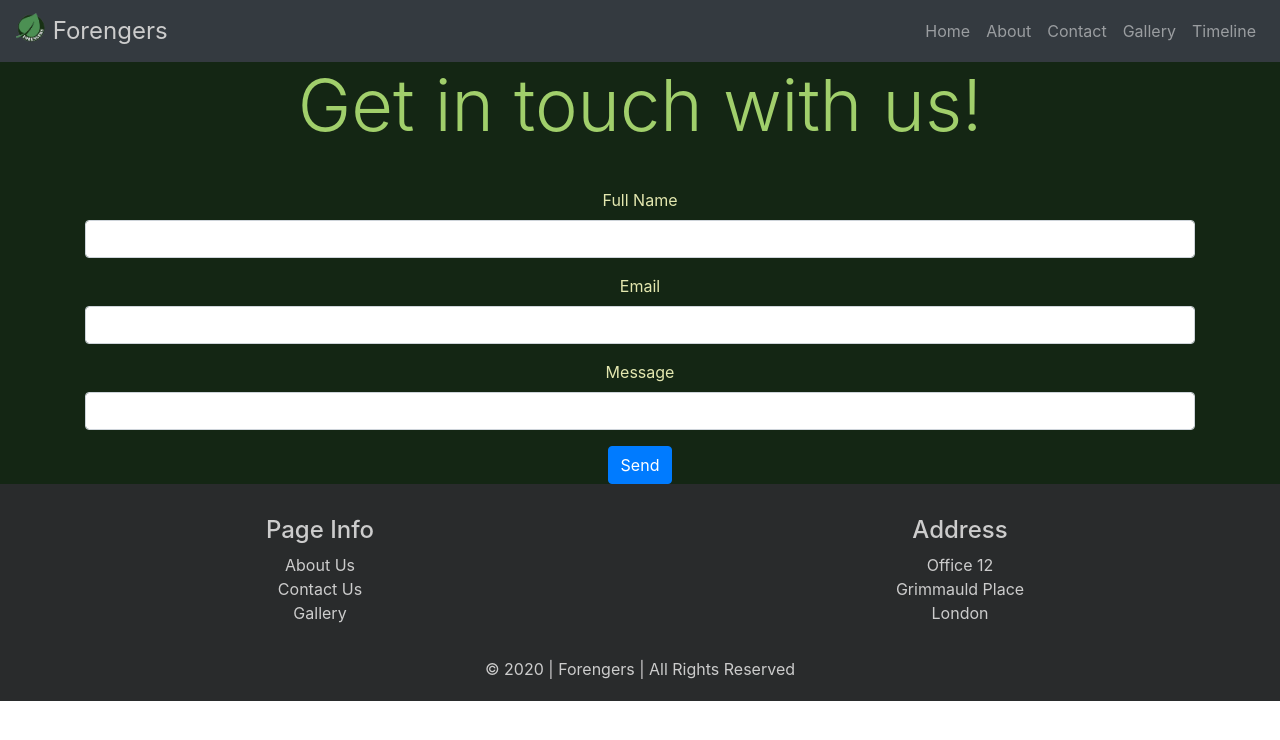
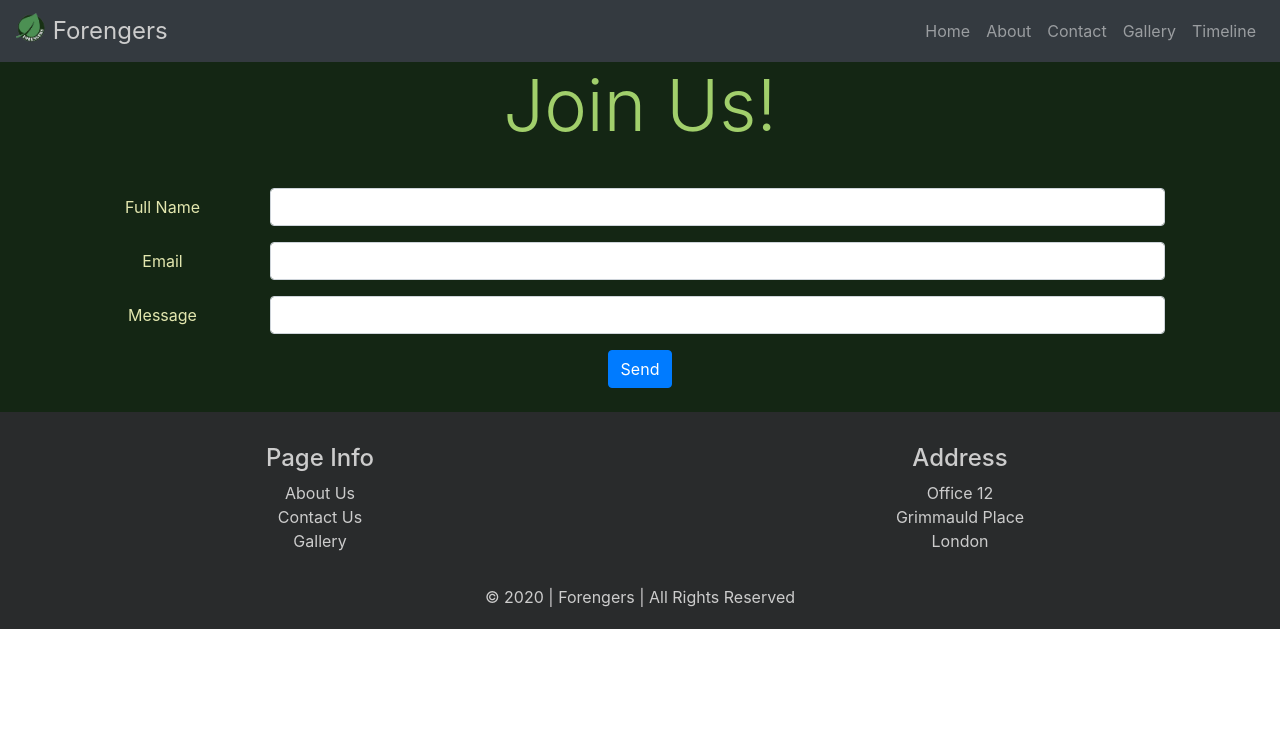
Before and after one commit to maheshn22/forengers-react-app, a React (Create React App) app: page /contact in a window 1280 px wide. Shown: the top 740 px of the page. Built offline with nearby package versions, Linux system fonts and the light colour scheme.

Commit message:
Timeline Images fitted

```diff
--- a/package.json
+++ b/package.json
@@ -30,7 +30,7 @@
     "react-vertical-timeline-component": "^2.6.2"
   },
   "scripts": {
-    "start": "node server.js",
+    "start": "react-scripts start",
     "build": "react-scripts build",
     "test": "react-scripts test",
     "eject": "react-scripts eject",
--- a/src/components/Navigation.js
+++ b/src/components/Navigation.js
@@ -33,14 +33,15 @@ class Navigation extends Component {
 				title: "About Us"
 			},
 			contact: {
-				title: "Get in touch with us!"
+				title: "Join Us!"
 			},
 			gallery: {
 				title: "Gallery"
 			},
 			timeline: {
 				title: "Timeline"
-			}
+			},
+
 		}
 	}
 
--- a/src/index.css
+++ b/src/index.css
@@ -28,6 +28,7 @@ code {
   font-size: 28px;
   margin: 1px;
   padding-left: 0px;
+  text-decoration: underline;
 }
 
 .m-card-info {
@@ -45,7 +46,6 @@ code {
 .m-card-about {
   font-size: 18px;
   padding-left: 0px;
-
 }
 
 .success-msg {
@@ -69,7 +69,6 @@ code {
 .footer-up{
   padding-bottom: 1rem;
   padding-left: 0rem;
-
 }
 
 .footer-bottom {
@@ -122,3 +121,18 @@ code {
 .lgreen {
   color: #a1cf6b;
 }
+
+.event-img {
+  margin-top: 20px;
+  border-radius: 10px;
+  width:100%;
+  height:100%;
+  box-shadow: 0px 0px 3px 1px #000;
+}
+
+.form-group {
+  width: 100%;
+  align-items: center;
+  align-content: center;
+  text-align: center;
+}
--- a/src/pages/ContactPage.js
+++ b/src/pages/ContactPage.js
@@ -2,7 +2,7 @@ import React from 'react'
 import Hero from '../components/Hero';
 import Content from '../components/Content';
 
-import {Form,Button} from 'react-bootstrap'
+import {Form,Button,Col,Row} from 'react-bootstrap'
 import Axios from 'axios';
 
 class ContactPage extends React.Component {
@@ -64,24 +64,30 @@ handleSubmit = (e) => {
 
 	render() {
 		return (
-			<div className="contact-page page">
+			<div className="contact-page page ">
 				<Hero title={this.props.title} />
 
 				<Content>
-					<Form onSubmit={this.handleSubmit} className="m-left">
-						 <Form.Group>
-							 <Form.Label htmlFor="full-name">Full Name</Form.Label>
+					<Form onSubmit={this.handleSubmit} className="m-lef">
+						 <Form.Group as={Row}>
+							 <Form.Label  column col-sm-2 sm="2" align="m-center" htmlFor="full-name">Full Name</Form.Label>
+							 <Col sm="10">
 							 <Form.Control id="full-name" name="name" type="text" value={this.state.name} onChange={this.handleChange}/>
+							 </Col>
 						 </Form.Group>
 
-						 <Form.Group>
-							 <Form.Label htmlFor="email">Email</Form.Label>
+						 <Form.Group as={Row}>
+							 <Form.Label column col-sm-2 sm="2" htmlFor="email">Email</Form.Label>
+							 <Col sm="10">
 							 <Form.Control id="email" name="email" type="text" value={this.state.email} onChange={this.handleChange}/>
+							 </Col>
 						 </Form.Group>
 
-						 <Form.Group>
-							 <Form.Label htmlFor="message">Message</Form.Label>
+						 <Form.Group as={Row}>
+							 <Form.Label column col-sm-2 sm="2" htmlFor="message">Message</Form.Label>
+							 <Col sm="10">
 							 <Form.Control id="message" name="message" type="textarea" value={this.state.message} onChange={this.handleChange}/>
+							 </Col>
 						 </Form.Group>
 
 
@@ -94,8 +100,12 @@ handleSubmit = (e) => {
 							 {this.state.emailSent ===false && <p className="d-inline err-msg">Form Not Submitted.</p>}
 
 					</Form>
+
+
 				</Content>
 
+
+				<br/>
 
 			</div>
 		)
--- a/src/pages/Timeline.js
+++ b/src/pages/Timeline.js
@@ -5,6 +5,12 @@ import { VerticalTimeline, VerticalTimelineElement }  from 'react-vertical-timel
 import 'react-vertical-timeline-component/style.min.css';
 //import Pokeball from '../assets/pokeball.png'
 import { MdEvent } from "react-icons/md";
+import event1 from '../assets/gallery-page/plantation01.webp'
+import event2 from '../assets/gallery-page/plantation02.webp'
+import event3 from '../assets/gallery-page/plantation03.webp'
+import event4 from '../assets/gallery-page/plantation04.webp'
+import event5 from '../assets/gallery-page/plantation05.webp'
+import event6 from '../assets/gallery-page/plantation06.webp'
 
 
 function Timeline(props) {
@@ -12,6 +18,7 @@ function Timeline(props) {
 		<div className="page">
 		<Hero title={props.title} />
 		<VerticalTimeline>
+				<div>
 				<VerticalTimelineElement
 					className="vertical-timeline-element--work"
 					contentStyle={{ background: 'rgb(33, 150, 243)', color: '#fff' }}
@@ -25,7 +32,9 @@ function Timeline(props) {
 					<p>
 						Creative Direction, User Experience, Visual Design, Project Management, Team Leading
 					</p>
+					<img src={event1} className="event-img" alt="Event"></img>
 				</VerticalTimelineElement>
+
 				<VerticalTimelineElement
 					className="vertical-timeline-element--work"
 					contentStyle={{ background: 'rgb(233, 30, 99)', color: '#fff' }}
@@ -39,7 +48,9 @@ function Timeline(props) {
 					<p>
 						Creative Direction, User Experience, Visual Design, SEO, Online Marketing
 					</p>
+					<img src={event2} className="event-img" alt="Event"></img>
 				</VerticalTimelineElement>
+
 				<VerticalTimelineElement
 					className="vertical-timeline-element--work"
 					contentStyle={{ background: 'rgb(33, 150, 243)', color: '#fff' }}
@@ -53,8 +64,10 @@ function Timeline(props) {
 					<p>
 						User Experience, Visual Design
 					</p>
+					<img src={event3} className="event-img" alt="Event "></img>
 				</VerticalTimelineElement>
-				<VerticalTimelineElement
+
+					<VerticalTimelineElement
 					className="vertical-timeline-element--work"
 					contentStyle={{ background: 'rgb(233, 30, 99)', color: '#fff' }}
 					contentArrowStyle={{ borderRight: '7px solid  rgb(233, 30, 99)' }}
@@ -67,7 +80,9 @@ function Timeline(props) {
 					<p>
 						User Experience, Visual Design
 					</p>
+					<img src={event4} className="event-img" alt="Event "></img>
 				</VerticalTimelineElement>
+
 				<VerticalTimelineElement
 					className="vertical-timeline-element--education"
 					contentStyle={{ background: 'rgb(33, 150, 243)', color: '#fff' }}
@@ -81,7 +96,9 @@ function Timeline(props) {
 					<p>
 						Strategy, Social Media
 					</p>
+					<img src={event5} className="event-img" alt="Event "></img>
 				</VerticalTimelineElement>
+
 				<VerticalTimelineElement
 					className="vertical-timeline-element--education"
 					contentStyle={{ background: 'rgb(233, 30, 99)', color: '#fff' }}
@@ -95,7 +112,9 @@ function Timeline(props) {
 					<p>
 						Creative Direction, User Experience, Visual Design
 					</p>
+					<img src={event6} className="event-img" alt="Event "></img>
 				</VerticalTimelineElement>
+
 				<VerticalTimelineElement
 					className="vertical-timeline-element--education"
 					contentStyle={{ background: 'rgb(33, 150, 243)', color: '#fff' }}
@@ -109,7 +128,11 @@ function Timeline(props) {
 					<p>
 						Creative Direction, Visual Design
 					</p>
+					<img src={event1} className="event-img" alt="Event "></img>
 				</VerticalTimelineElement>
+				</div>
+
+
 				<VerticalTimelineElement
 					iconStyle={{ background: 'rgb(16, 204, 82)', color: '#fff' }}
 					icon= {<MdEvent />}
```
